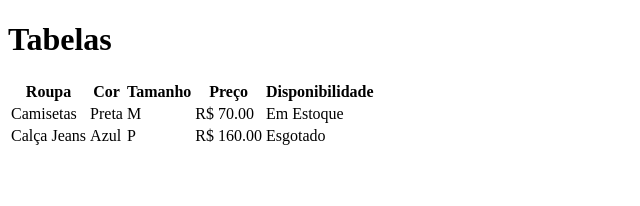
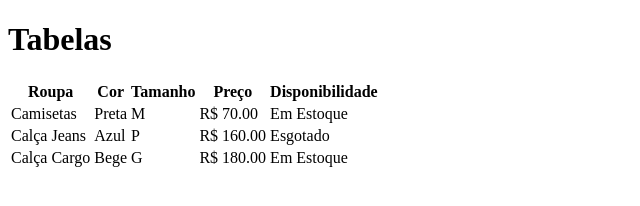
Before and after one commit to LeoAmendola/aula-tabela, a plain HTML site: page index.html in a window 1280 px wide. Shown: the whole page, without its empty margins (0-640 px from the left). Drawn offline with Linux system fonts and the light colour scheme.

Commit message:
Adicionado calça cargo

```diff
--- a/index.html
+++ b/index.html
@@ -32,6 +32,13 @@
       <td>R$ 160.00</td>
       <td>Esgotado</td>
     </tr>
+    <tr>
+      <td>Calça Cargo</td>
+      <td>Bege</td>
+      <td>G</td>
+      <td>R$ 180.00</td>
+      <td>Em Estoque</td>
+    </tr>
   </table>
 
 
```
